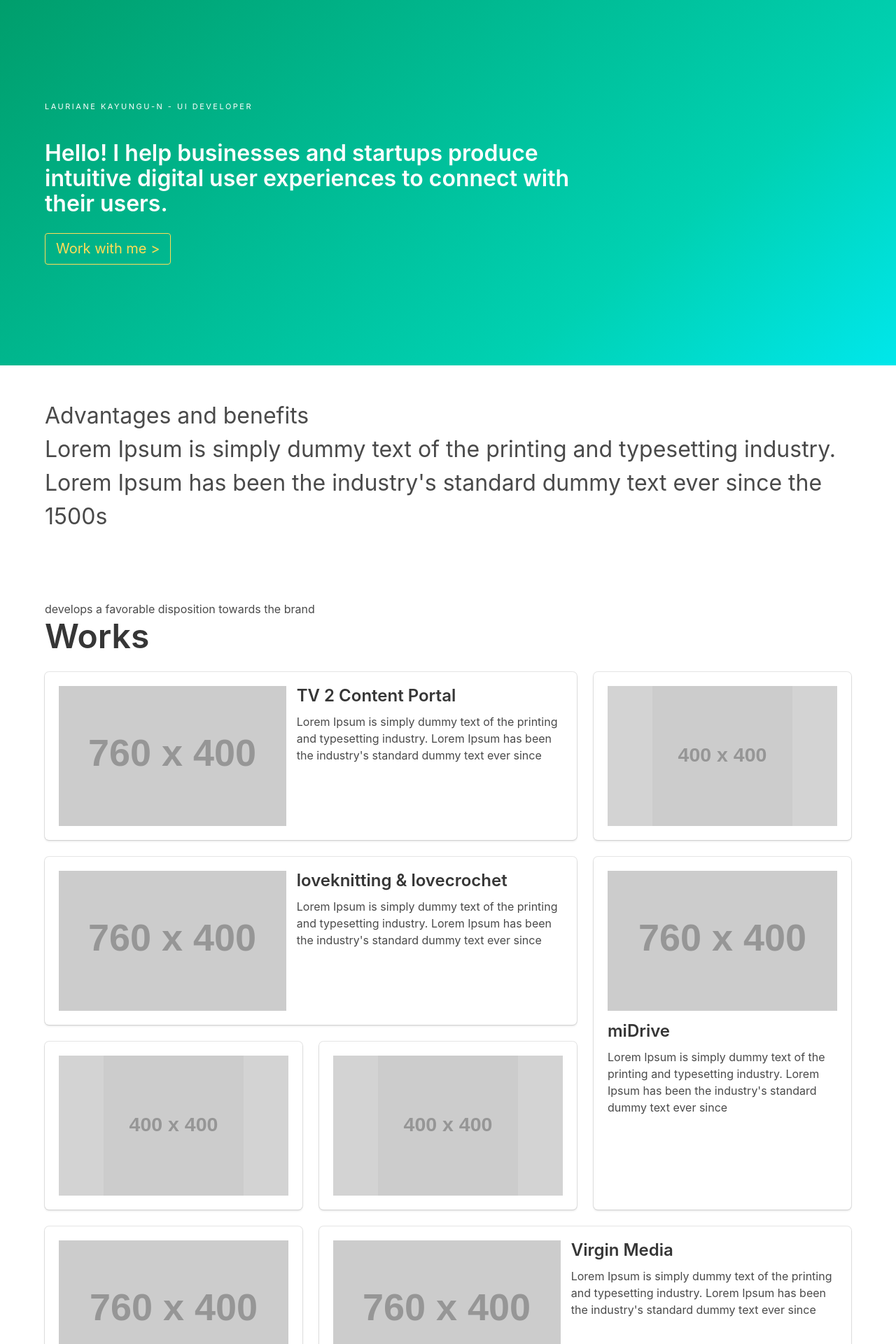
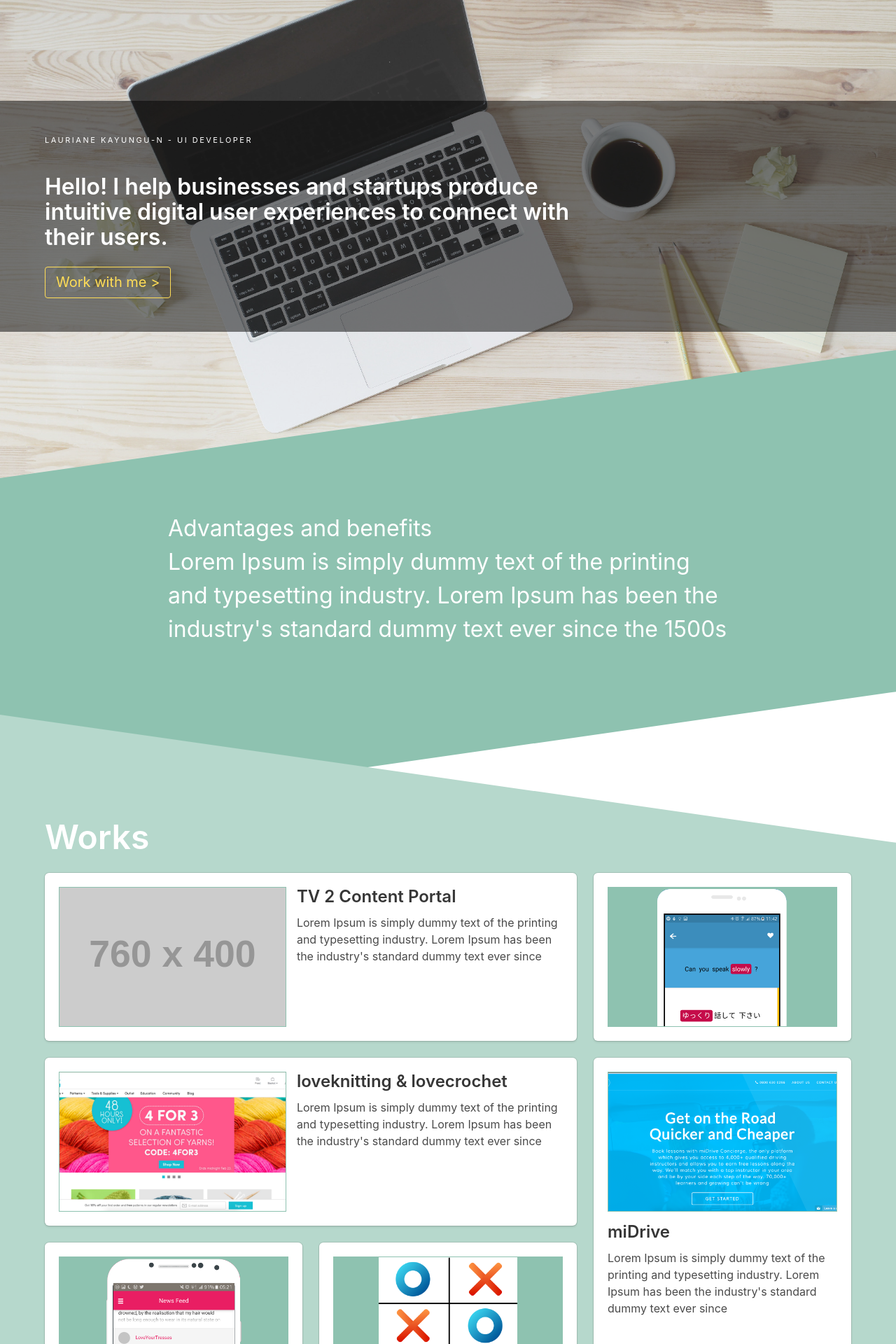
Before and after one commit to laurianek/kayungu4, a Jekyll site: the page built from index.html, in a window 1280 px wide. Shown: the top 1920 px of the page at 70% size. Built offline with Jekyll 4.4.1, drawn with Linux system fonts in a browser that asks for light colours; some of the changed text lies outside the part shown.

Commit message:
images done and cropped

```diff
--- a/assets/css/home.scss
+++ b/assets/css/home.scss
@@ -1,11 +1,58 @@
 ---
 ---
+
 @mixin transition($prop...) {
   -webkit-transition: $prop;
      -moz-transition: $prop;
       -ms-transition: $prop;
        -o-transition: $prop;
           transition: $prop;
+}
+
+// Variables
+$triangle-height: 200px;
+$triangle-width: 1400px;
+$lead-color: hsl(159, 30%, 66%);
+$works-color: hsl(159, 30%, 78%);
+
+
+// Main styles
+body {
+  overflow-x: hidden;
+}
+
+.lk-hero {
+  background: transparent !important;
+  position: relative;
+  color: #fff;
+
+  .hero-body {
+    padding-left: 0;
+    padding-right: 0;
+  }
+  .lk-hero-body {
+    padding: 3rem 1.5rem;
+    position: relative;
+    background: rgba(0,0,0,0.5);
+  }
+}
+
+.lk-hero-image {
+  position: absolute;
+  top: -40px;
+  opacity: 0.8;
+  min-width: 1100px;
+  left: 50%;
+  transform: translate(-50%, 0);
+}
+.lk-hero-image-overlay {
+  position: absolute;
+  top: 0;
+  bottom: 0;
+  left: 0;
+  right: 0;
+  display: block;
+  opacity: 0.5;
 }
 
 .lk-home-name {
@@ -17,7 +64,8 @@
 
 .lk-image-container {
   width: 100%;
-  background: lightgray;
+  background: $lead-color;
+  border: 1px solid $lead-color;
   flex-shrink: 0.15;
   min-height: 200px;
   position: relative;
@@ -62,6 +110,7 @@
     }
   }
 }
+
 .lk-work-desc {
   @media (max-width: 470px) {
     display: none;
@@ -70,6 +119,7 @@
     margin-bottom: 0.5em;
   }
 }
+
 .lk-vertical-tile {
   display: flex;
 
@@ -83,3 +133,64 @@
     }
   }
 }
+
+.lk-lead-text {
+  position: relative;
+  margin-bottom: 100px;
+  background: $lead-color;
+  color: #fff;
+  .lk-triangle {
+    color: $lead-color;
+  }
+  .container {
+    max-width: 800px;
+  }
+  @media (min-width: 700px) {
+    margin-top: 65px;
+  }
+}
+
+.lk-triangle {
+  pointer-events: none;
+  position: absolute;
+  right: 0;
+  left: 0;
+  bottom: 100%;
+  display: block;
+  border-left: transparent solid $triangle-width;
+  border-bottom: currentcolor solid $triangle-height;
+
+  & ~ .lk-triangle {
+    top: 100%;
+    bottom: auto;
+    border-bottom: none;
+    border-left: none;
+    border-right: transparent solid $triangle-width;
+    border-top: currentcolor solid $triangle-height;
+  }
+
+  &.lk-triangle--reverse {
+    border-left: none;
+    border-right: transparent solid $triangle-width;
+
+    & ~ .lk-triangle {
+      border-right: none;
+      border-left: transparent solid $triangle-width;
+    }
+  }
+}
+
+.lk-works {
+  background: $works-color;
+  position: relative;
+  margin-top: 250px;
+  color: #fff;
+
+  .lk-triangle {
+    color: $works-color;
+  }
+
+  .title.is-1 {
+    margin-top: -100px;
+  }
+}
--- a/index.html
+++ b/index.html
@@ -5,11 +5,13 @@
 layout: page
 ---
 
-<section class="hero is-medium is-primary is-bold" data-section="attention">
+<section class="hero is-medium is-primary lk-hero" data-section="attention">
+  <img class="lk-hero-image" src="assets/images/hero-img.jpg" alt="hero image: laptop and coffee. Photo by Lauren Mancke on Unsplash">
   <div class="hero-head">
   </div>
 
   <div class="hero-body">
+    <div class="lk-hero-body">
       <div class="container">
         <h4 class="lk-home-name">Lauriane Kayungu-N - UI developer</h4>
         <h1 class="title">
@@ -20,8 +22,11 @@ layout: page
         <button class="button is-warning is-outlined is-medium">Work with me ></button>
       </div>
     </div>
+  </div>
 </section>
 <section class="section lk-lead-text" data-section="attention-interest">
+  <span class="lk-triangle"></span>
+  <span class="lk-triangle"></span>
   <div class="container">
     <p class="is-size-3">
       Advantages and benefits <br>
@@ -30,15 +35,18 @@ layout: page
     </p>
   </div>
 </section>
-<section class="section lk-lead-text" data-section="desire">
+
+<section class="section lk-works" data-section="desire">
+  <span class="lk-triangle lk-triangle--reverse"></span>
   <div class="container">
-    <p>develops a favorable disposition towards the brand</p>
-    <h2 class="title is-1">Works</h2>
+    <!--<p>develops a favorable disposition towards the brand</p>-->
+    <h2 class="title is-1 has-text-white">Works</h2>
     <div class="tile is-ancestor">
       <div class="tile is-parent is-8">
 
         <div class="tile is-child box is-flex" data-work="tv2">
           <div class="lk-image-container">
+            <!--image ratio 760x400-->
             <img src="http://www.placehold.it/760x400" alt="sample image from my work with tv2">
           </div>
           <div class="lk-work-desc">
@@ -53,9 +61,10 @@ layout: page
 
         <div class="tile is-child box" data-work="perso-japanese">
           <div class="lk-image-container lk-image-container--full">
-            <img src="http://www.placehold.it/400x400" alt="sample image from my work with tv2">
+            <!--image ratio 400x400-->
+            <img src="/assets/images/tj3.png" alt="sample image from my personal project">
             <figcaption>
-              Traveller's japanese
+              Traveller's japanese - A personal project
             </figcaption>
           </div>
         </div>
@@ -68,7 +77,8 @@ layout: page
 
           <div class="tile is-child box is-flex" data-work="loveknitting">
             <div class="lk-image-container">
-              <img src="http://www.placehold.it/760x400" alt="sample image from my work with tv2">
+              <!--image ratio 760x400-->
+              <img src="/assets/images/lovecrafts2.png" alt="sample image from my work at lovecrafts">
             </div>
             <div class="lk-work-desc">
               <h3 class="title is-4">loveknitting & lovecrochet</h3>
@@ -85,9 +95,10 @@ layout: page
 
             <div class="tile is-child box" data-work="hairbook">
               <div class="lk-image-container lk-image-container--full">
-                <img src="http://www.placehold.it/400x400" alt="sample image from my work with tv2">
+                <!--image ratio 400x400-->
+                <img src="/assets/images/hb2.png" alt="sample image from my personal work">
                 <figcaption>
-                  hairbook
+                  hairbook - A personal project
                 </figcaption>
               </div>
             </div>
@@ -97,9 +108,10 @@ layout: page
 
             <div class="tile is-child box" data-work="tic-tac-toe">
               <div class="lk-image-container lk-image-container--full">
-                <img src="http://www.placehold.it/400x400" alt="sample image from my work with tv2">
+                <!--image ratio 400x400-->
+                <img src="/assets/images/ttt3.png" alt="sample image from my work">
                 <figcaption>
-                  tic tac toe
+                  tic tac toe game - A competition winner
                 </figcaption>
               </div>
             </div>
@@ -111,7 +123,8 @@ layout: page
 
         <div class="tile is-child box lk-vertical-tile" data-work="midrive">
           <div class="lk-image-container">
-            <img src="http://www.placehold.it/760x400" alt="sample image from my work with tv2">
+            <!--image ratio 760x400-->
+            <img src="/assets/images/mi2.png" alt="sample image from my workat miDrive">
           </div>
           <div class="lk-work-desc">
             <h3 class="title is-4">miDrive</h3>
@@ -129,7 +142,8 @@ layout: page
 
         <div class="tile is-child box lk-vertical-tile" data-work="cc">
           <div class="lk-image-container">
-            <img src="http://www.placehold.it/760x400" alt="sample image from my work with tv2">
+            <!--image ratio 760x400-->
+            <img src="/assets/images/cc3.png" alt="sample image from my work at constant commerce">
           </div>
           <div class="lk-work-desc">
             <h3 class="title is-4">Constant Commerce</h3>
@@ -145,7 +159,8 @@ layout: page
 
         <div class="tile is-child box is-flex" data-work="vm">
           <div class="lk-image-container">
-            <img src="http://www.placehold.it/760x400" alt="sample image from my work with tv2">
+            <!--image ratio 760x400-->
+            <img src="/assets/images/vm1-2.png" alt="sample image from my work at virgin media">
           </div>
           <div class="lk-work-desc">
             <h3 class="title is-4">Virgin Media</h3>
@@ -158,7 +173,8 @@ layout: page
 
         <div class="tile is-child box is-flex" data-work="lendable">
           <div class="lk-image-container">
-            <img src="http://www.placehold.it/760x400" alt="sample image from my work with tv2">
+            <!--image ratio 760x400-->
+            <img src="/assets/images/lendable2.png" alt="sample image from my work at lendable">
           </div>
           <div class="lk-work-desc">
             <h3 class="title is-4">Lendable</h3>
@@ -173,3 +189,20 @@ layout: page
     </div>
   </div>
 </section>
+<section class="section lk-testimomials"></section>
+<section class="section lk-get-in-touch" data-section="action">
+
+</section>
+<footer class="footer has-background-black-ter">
+  <div class="container">
+    Main Photo by Lauren Mancke on Unsplash
+  </div>
+</footer>
+
+<div class="modal">
+  <div class="modal-background"></div>
+  <div class="modal-card">
+    <!-- Any other Bulma elements you want -->
+  </div>
+  <button class="modal-close is-large" aria-label="close"></button>
+</div>
```
Also changed, not shown: assets/images/cc3.png (added), assets/images/hb2.png (added), assets/images/hero-img.jpg (added), assets/images/lendable2.png (added), assets/images/lovecrafts2.png (added), assets/images/mi2.png (added), assets/images/tj3.png (added), assets/images/ttt3.png (added), assets/images/vm1-2.png (added). Lines whose indentation alone changed are shown as unchanged.
